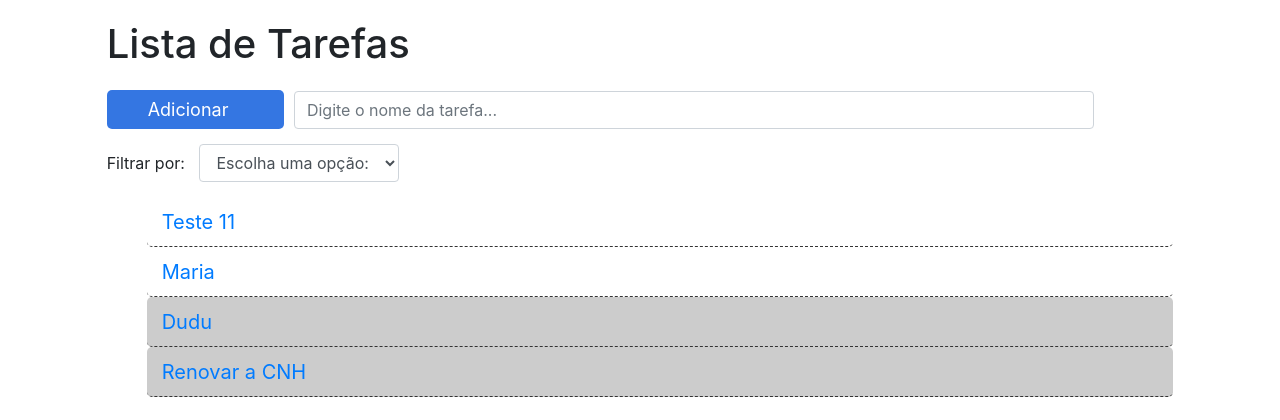
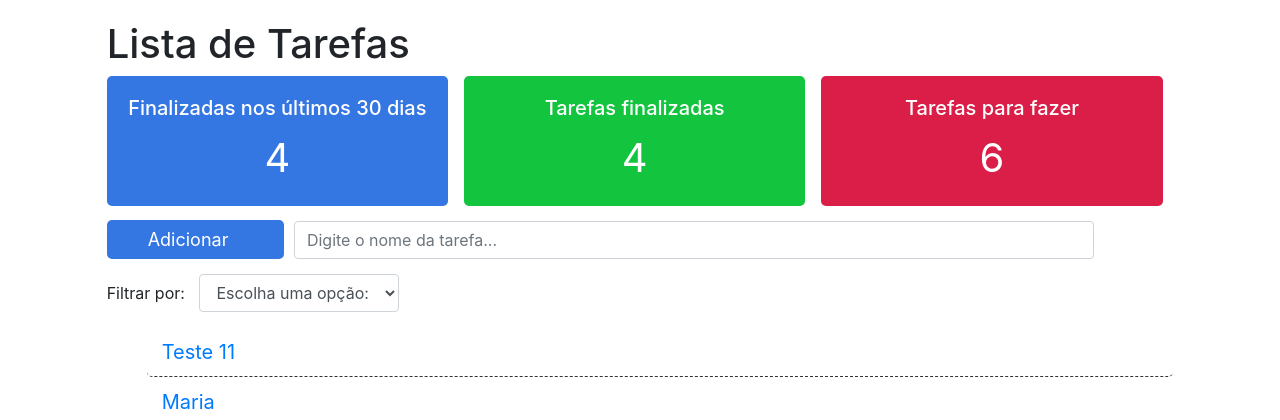
Before and after one commit to silveriomm/curso_django2, a Django app: page / in a window 1280 px wide. Shown: the part 57-477 px from the top of the page. Run offline with Django 3.2, Linux system fonts and the light colour scheme; a user stored in the database is signed in; data comes from the database, SQL or seed files in the repository; both versions use the stored data as it was after the commit; parts of the project's set-up code (start-up, migrations or seed data) failed here and were passed over; some libraries are stand-ins or nearby versions.

Commit message:
adcionado dashboard e sobre nos - final

```diff
--- a/todo/tasks/static/css/styles.css
+++ b/todo/tasks/static/css/styles.css
@@ -20,6 +20,55 @@
 .navbar-light .navbar-nav a.nav-link {
     color: #333;
     letter-spacing: 1px;
+}
+
+/* Dashboard */
+
+#dashboard-lastdays {
+    border-radius: 5px;
+    background-color: #3476e2;
+}
+
+#dashboard-done {
+    border-radius: 5px;
+    background-color: #13c43f;
+}
+
+#dashboard-doing {
+    border-radius: 5px;
+    background-color: #db1e47;
+}
+
+.dashboard {
+    padding: 0;
+    width: 100%;
+    display: block;
+}
+
+.dashboard h4 {
+    font-size: 20px;
+}
+
+.dashboard span {
+    font-size: 40px;
+    display: block;
+    width: 100%;
+}
+
+.dashboard-box {
+    float: left;
+    background-color: #dfdfdf;
+    color: #fff;
+    padding: 20px;
+    box-sizing: border-box;
+    height: 130px;
+    width: 32%;
+    text-align: center;
+}
+
+.dashboard-box:nth-child(2) {
+    margin-left: 1.5%;
+    margin-right: 1.5%;
 }
 
 /* Lista de tarefas */
--- a/todo/tasks/templates/base.html
+++ b/todo/tasks/templates/base.html
@@ -32,7 +32,7 @@
                   </li>
                 {% endif %}
                 <li class="nav-item">
-                    <a class="nav-link" href="#">Sobre nós</a>
+                    <a class="nav-link" href="/about">Sobre nós</a>
                 </li>
                 {% if user.is_authenticated %}
                 <li class="nav-item">
--- a/todo/tasks/templates/tasks/list.html
+++ b/todo/tasks/templates/tasks/list.html
@@ -7,6 +7,20 @@
 {% block content %}
     <div class="offset-1 col-10 list-div">
         <h1>Lista de Tarefas</h1>
+        <div class="container dashboard">
+            <div class="col-4 dashboard-box" id="dashboard-lastdays">
+                <h4>Finalizadas nos últimos 30 dias</h4>
+                <span>{{ tasksDoneRecently}}</span>
+            </div>
+            <div class="col-4 dashboard-box" id="dashboard-done">
+                <h4>Tarefas finalizadas</h4>
+                <span>{{ tasksDone }}</span>
+            </div>
+            <div class="col-4 dashboard-box" id="dashboard-doing">
+                <h4>Tarefas para fazer</h4>
+                <span>{{ tasksDoing }}</span>
+            </div>
+        </div>
         <a href="newtask/" id="add-link">
             <div class="col-2 add-div">
                 <i class="fi-swluxl-plus-solid"></i>Adicionar
--- a/todo/tasks/urls.py
+++ b/todo/tasks/urls.py
@@ -8,4 +8,5 @@ urlpatterns = [
     path('edit/<int:id>', views.editTask, name='edit-task'),
     path('changestatus/<int:id>', views.changeStatus, name='change-status'),
     path('delete/<int:id>', views.deleteTask, name='delete-task'),
+    path('about/', views.about, name='about'),
 ]
--- a/todo/tasks/views.py
+++ b/todo/tasks/views.py
@@ -4,11 +4,16 @@ from django.contrib.auth.decorators import login_required
 from .forms import TaskForm
 from .models import Task
 from django.contrib import messages
+import datetime
+
 
 @login_required
 def taskList(request):
     search = request.GET.get('search')
     filter = request.GET.get('filter')
+    tasksDoneRecently = Task.objects.filter(done='done', update_at__gt=datetime.datetime.now()-datetime.timedelta(days=30), user=request.user).count()
+    tasksDone = Task.objects.filter(done='done', user=request.user).count()
+    tasksDoing = Task.objects.filter(done='doing', user=request.user).count()
     if search:
         tasks_list = Task.objects.filter(title__icontains=search, user=request.user)
         paginator = Paginator(tasks_list, 4)
@@ -25,7 +30,7 @@ def taskList(request):
         page = request.GET.get('page')
         tasks = paginator.get_page(page)
 
-    return render(request, 'tasks/list.html',{'tasks':tasks})
+    return render(request, 'tasks/list.html',{'tasks':tasks, 'tasksDoneRecently': tasksDoneRecently, 'tasksDone':tasksDone, 'tasksDoing':tasksDoing})
 
 @login_required
 def newTask(request):
@@ -78,7 +83,10 @@ def changeStatus(request, id):
     return redirect('/')
 
 
-@login_required
+
 def taskView(request, id):
     task = get_object_or_404(Task, pk=id)
     return render(request, 'tasks/task.html', {'task':task})
+
+def about(request):
+    return render(request, 'tasks/about.html')
```
Also changed, not shown: todo/tasks/templates/tasks/about.html (added, +12 -0 lines), todo/db.sqlite3.
